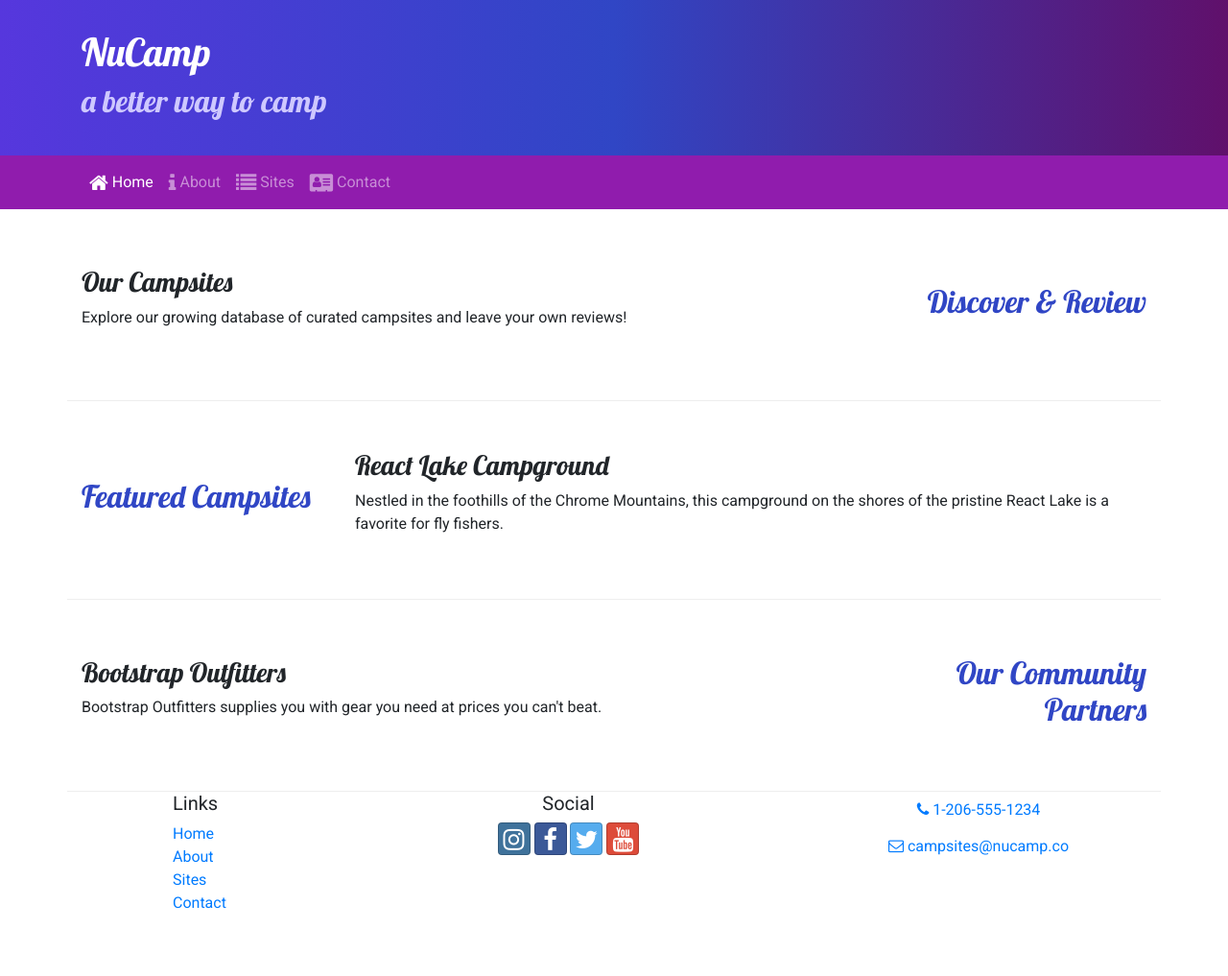
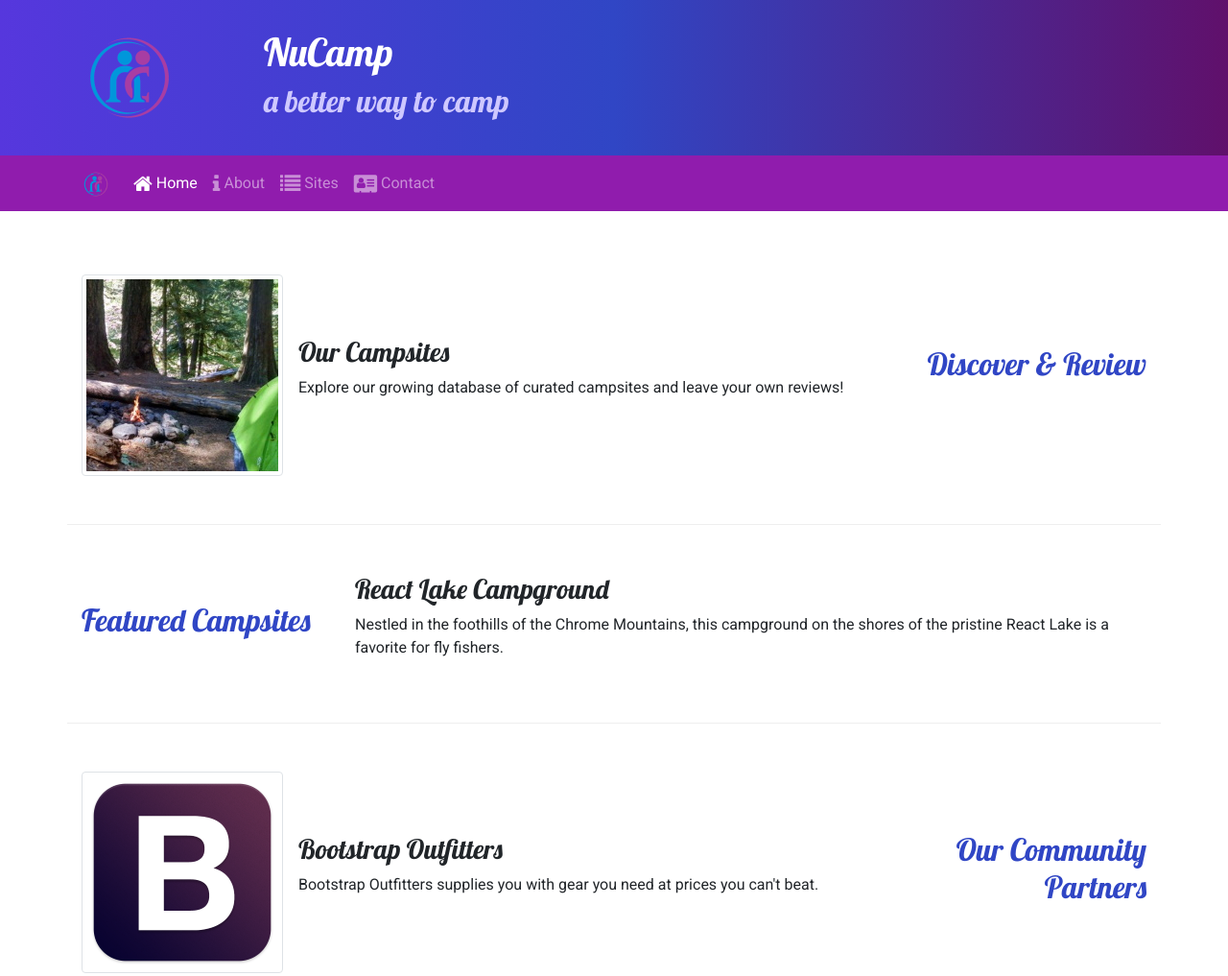
Before and after one commit to chriscanalia/nucampSite, a website: page index.html in a window 1280 px wide. Shown: the top 1017 px of the page at 96% size. Before the commit the page ends 969 px from the top, so only its background shows below. Drawn offline with nearby package versions, Linux system fonts and the light colour scheme.

Commit message:
Added images and used media object

```diff
--- a/index.html
+++ b/index.html
@@ -20,6 +20,9 @@
     <header class="jumbotron jumbotron-fluid">
       <div class="container">
         <div class="row">
+          <div class="col-4 col-sm-3 col-md-2 align-self-center">
+            <img src="img/logo.png" alt="" class="img-fluid">
+          </div>
           <div class="col">
             <h1>NuCamp</h1>
             <h2>a better way to camp</h2>
@@ -28,9 +31,10 @@
       </div>
     </header>
 
-    <nav class="navbar navbar-expand-sm navbar-dark stick-top">
+    <nav class="navbar navbar-expand-sm navbar-dark sticky-top">
       <div class="container">
-        <button class="navbar-toggler ml-auto" type="button" data-toggle="collapse" data-target="#nucampNavbar">
+        <a href="#" class="navbar-brand"><img src="img/logo.png" height="30" width="30" alt=""></a>
+        <button class="navbar-toggler" type="button" data-toggle="collapse" data-target="#nucampNavbar">
           <span class="navbar-toggler-icon"></span>
         </button>
         <div class="collapse navbar-collapse" id="nucampNavbar">
@@ -50,8 +54,13 @@
           <h2 class="text-sm-right">Discover & Review</h2>
         </div>
         <div class="col">
-          <h3>Our Campsites</h3>
-          <p>Explore our growing database of curated campsites and leave your own reviews!</p>
+          <div class="media mt-3">
+           <img class="d-flex mr-3 img-thumbnail" src="img/breadcrumb-trail-thumb.jpg" alt="Breadcrumb Trail Thumbnail">
+           <div class="media-body align-self-center">
+           <h3>Our Campsites</h3>
+           <p>Explore our growing database of curated campsites and leave your own reviews!</p>
+           </div>
+          </div>
         </div>
       </div>
 
@@ -70,8 +79,13 @@
           <h2 class="text-sm-right">Our Community Partners</h2>
         </div>
         <div class="col">
-          <h3>Bootstrap Outfitters</h3>
-          <p>Bootstrap Outfitters supplies you with gear you need at prices you can't beat.</p>
+          <div class="media">
+            <img class="d-flex mr-3 img-thumbnail" src="img/bootstrap-thumb.png" alt="Bootstrap Outfitters">
+            <div class="media-body align-self-center">
+              <h3>Bootstrap Outfitters</h3>
+              <p>Bootstrap Outfitters supplies you with gear you need at prices you can't beat.</p>
+            </div>
+          </div>
         </div>
       </div>
     </div>
```
Also changed, not shown: aboutus.html (+10 -6 lines), contactus.html (+10 -6 lines), img/bootstrap-thumb.png (added), img/breadcrumb-trail-thumb.jpg (added), img/breadcrumb-trail.jpg (added), img/chrome-river-thumb.jpg (added), img/chrome-river.jpg (added), img/logo.png (added), img/react-lake-thumb.jpg (added), img/react-lake.jpg (added).
